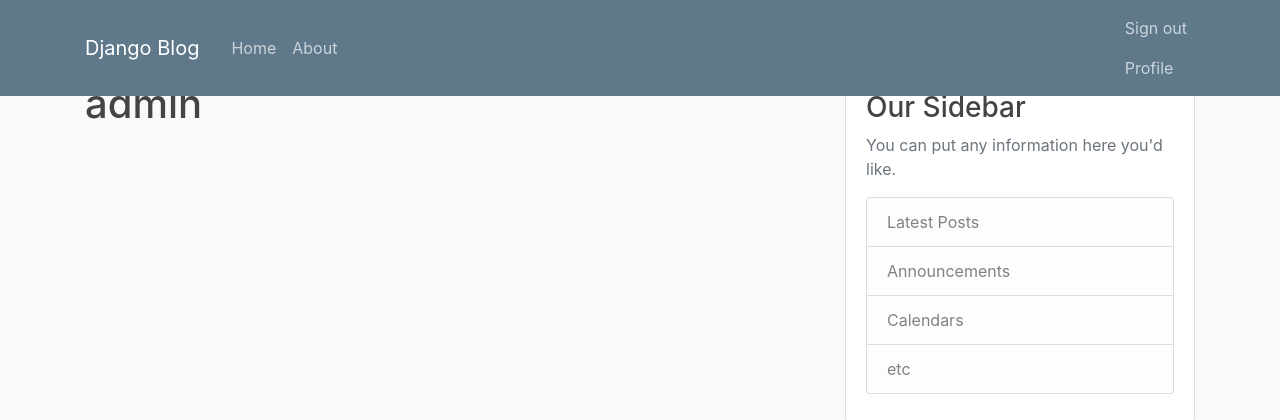
After one commit to sirgypsyg/learnDjango, a Django app: page /profile/ in a window 1280 px wide. The commit adds this page. Shown: the top 420 px of the page. Run offline with Django 5.2, Linux system fonts and the light colour scheme; a user stored in the database is signed in; some libraries are stand-ins or nearby versions.

Commit message:
Updated base.html and settings.py for user authentication and profile functionality

```diff
--- a/blog/templates/blog/base.html
+++ b/blog/templates/blog/base.html
@@ -33,12 +33,17 @@
               </div>
               <!-- Navbar Right Side -->
               <div class="navbar-nav">
-                <a class="nav-item nav-link" href="{% url 'login' %}">Login</a>
-                <a class="nav-item nav-link" href="{% url 'register' %}">Register</a>
-                <form id="logout-form" method="post" action="{% url 'logout' %}">
-                  <a class="nav-item nav-link" onclick="document.getElementById('logout-form').submit(); return false;">Sign out</a>
+                {% if user.is_authenticated %}
+                  <form id="logout-form" method="post" action="{% url 'logout' %}">
+                  <a class="nav-item nav-link" href='#' onclick="document.getElementById('logout-form').submit(); return false;">Sign out</a>
                   {% csrf_token %}
-                </form>
+
+                  <a class="nav-item nav-link" href="{% url 'profile' %}">Profile</a>
+                  </form>
+                {% else %}
+                  <a class="nav-item nav-link" href="{% url 'login' %}">Login</a>
+                  <a class="nav-item nav-link" href="{% url 'register' %}">Register</a>
+                {% endif %}
               </div>
             </div>
           </div>
--- a/django_project/settings.py
+++ b/django_project/settings.py
@@ -129,3 +129,4 @@ CRISPY_TEMPLATE_PACK = 'bootstrap4'
 DEFAULT_AUTO_FIELD = 'django.db.models.BigAutoField'
 
 LOGIN_REDIRECT_URL = 'blog-home'
+LOGIN_URL = 'login'
--- a/django_project/urls.py
+++ b/django_project/urls.py
@@ -24,6 +24,7 @@ urlpatterns = [
     path('admin/', admin.site.urls),
     path('register/', user_views.register, name='register'),
     path('login/', auth_views.LoginView.as_view(template_name='users/login.html'), name='login'),
+    path('profile/', user_views.profile, name='profile'),
     path('logout/', auth_views.LogoutView.as_view(template_name='users/logout.html'), name='logout'),
     path('', include('blog.urls')),
 
--- /dev/null
+++ b/users/templates/users/profile.html
@@ -0,0 +1,5 @@
+{% extends "blog/base.html"  %}
+{% load crispy_forms_tags %}
+{% block content %}
+    <h1>{{ user.username }} </h1>
+{% endblock content %}
--- a/users/views.py
+++ b/users/views.py
@@ -1,5 +1,6 @@
 from django.shortcuts import render, redirect
 from django.contrib import messages
+from django.contrib.auth.decorators import login_required
 from .forms import UserRegisterForm
 
 def register(request):
@@ -12,3 +13,7 @@ def register(request):
     else:
         form = UserRegisterForm()
     return render(request, 'users/register.html', {'form': form})
+
+@login_required
+def profile(request):
+    return render(request, 'users/profile.html')
```
Also changed, not shown: db.sqlite3.
